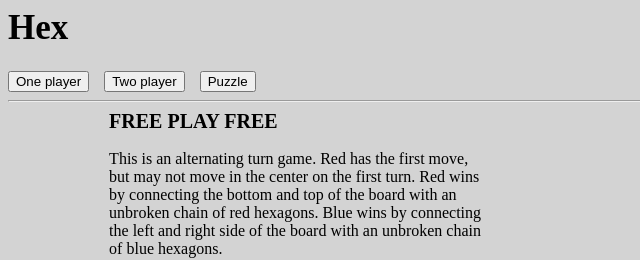
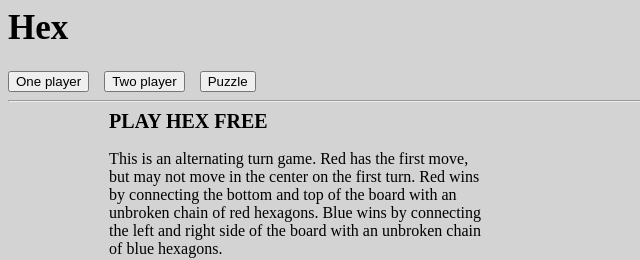
Before and after one commit to ebkeefe5/hexGame, a React (Create React App) app: page / in a window 1280 px wide. Shown: the top 260 px of the page, without its empty margins (0-640 px from the left). Built offline with nearby package versions, Linux system fonts and the light colour scheme.

Commit message:
fix typo

```diff
--- a/src/components/HomePage.js
+++ b/src/components/HomePage.js
@@ -3,7 +3,7 @@ import React from 'react';
 export default function HomePage() {
   return (
     <div class ="instructions leftIndent">
-      <h2>FREE PLAY FREE</h2>
+      <h2>PLAY HEX FREE</h2>
       <p>This is an alternating turn game. Red has the first move, but may not move in the center on the first turn. Red wins by connecting the bottom and top of the board with an unbroken chain of red hexagons. Blue wins by connecting the left and right side of the board with an unbroken chain of blue hexagons.</p>
       <p>The pictured below shows examples of red and blue winning, respectively.</p>
       <img src = "images/winningRedBoard.PNG" alt="An example winning red board" class = "image"></img>
```
